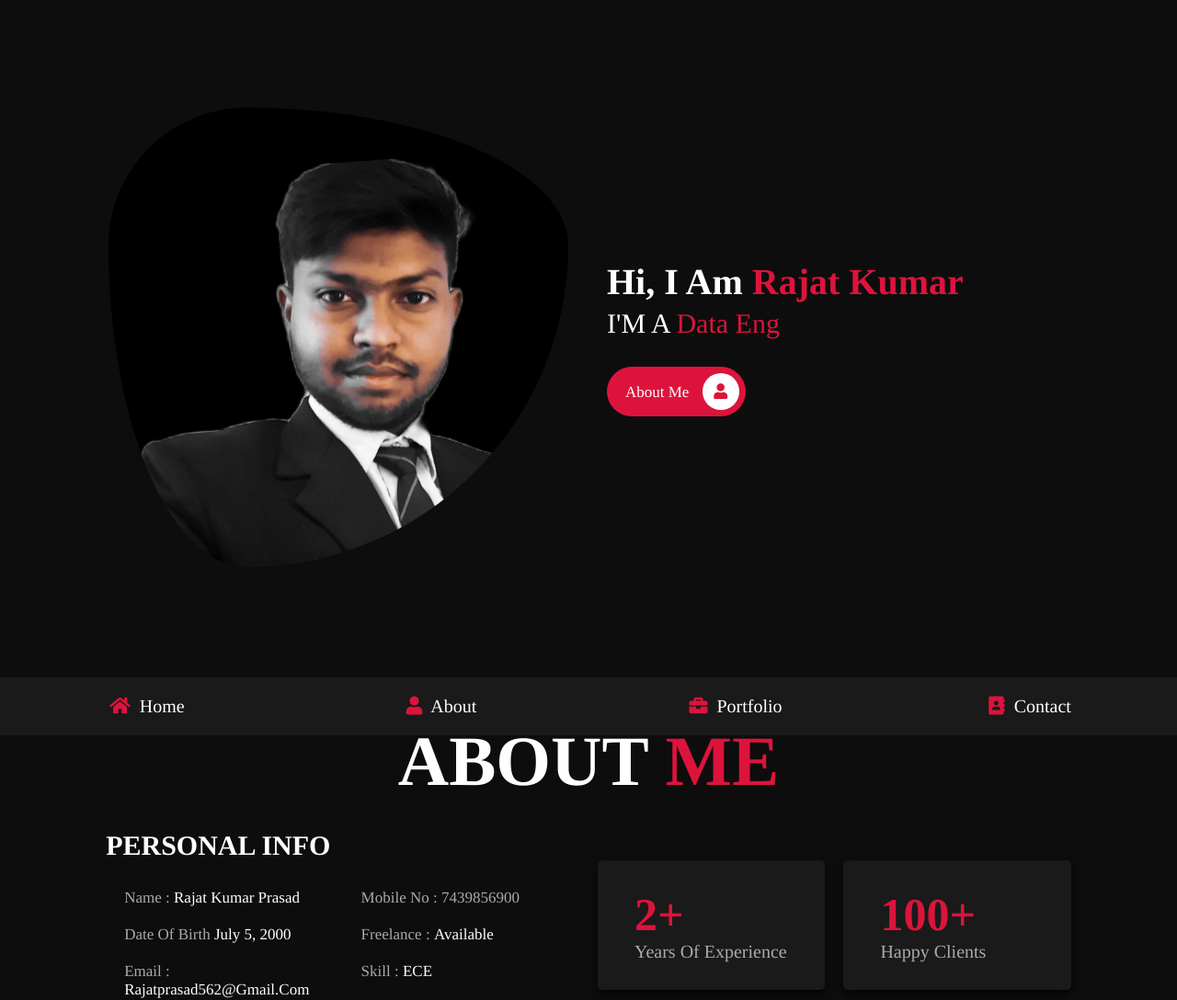
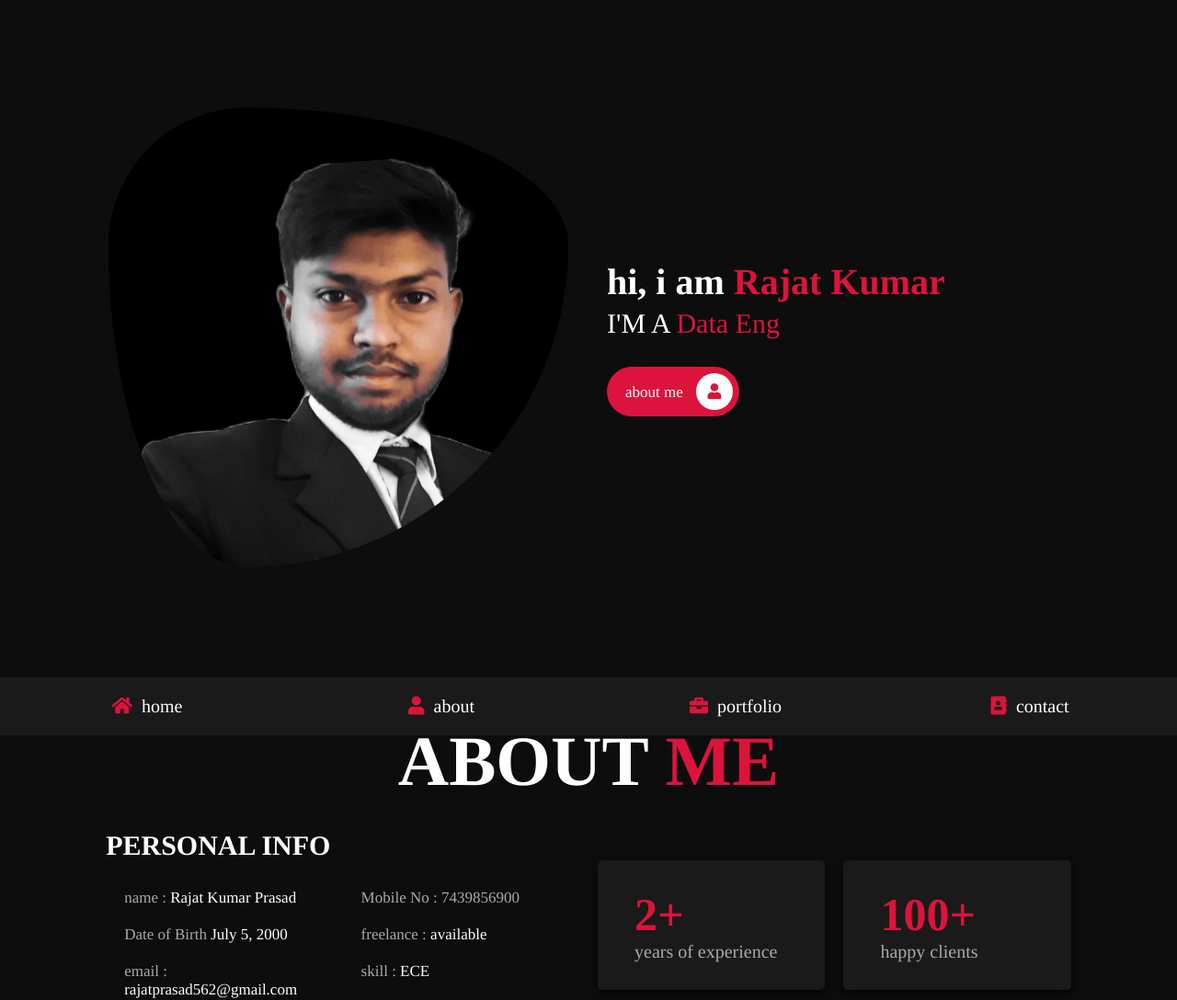
Before and after one commit to Rajatgit6/portfolio2, a Django app: page / in a window 1280 px wide. Shown: the top 1088 px of the page at 92% size. Run offline with Django 3.2, Linux system fonts and the light colour scheme; data comes from the database, SQL or seed files in the repository.

Commit message:
Update mystyle.css

```diff
--- a/static/css/mystyle.css
+++ b/static/css/mystyle.css
@@ -8,7 +8,7 @@
   text-decoration: none;
   outline: none;
   border: none;
-  text-transform: capitalize;
+
 }
 
 html {
```
